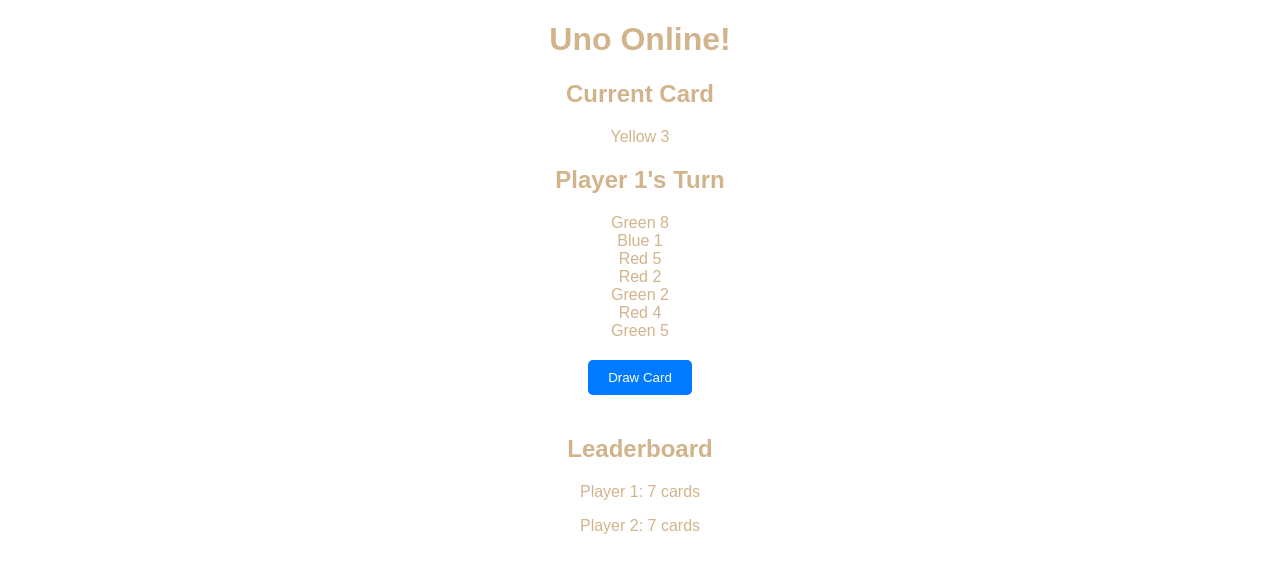
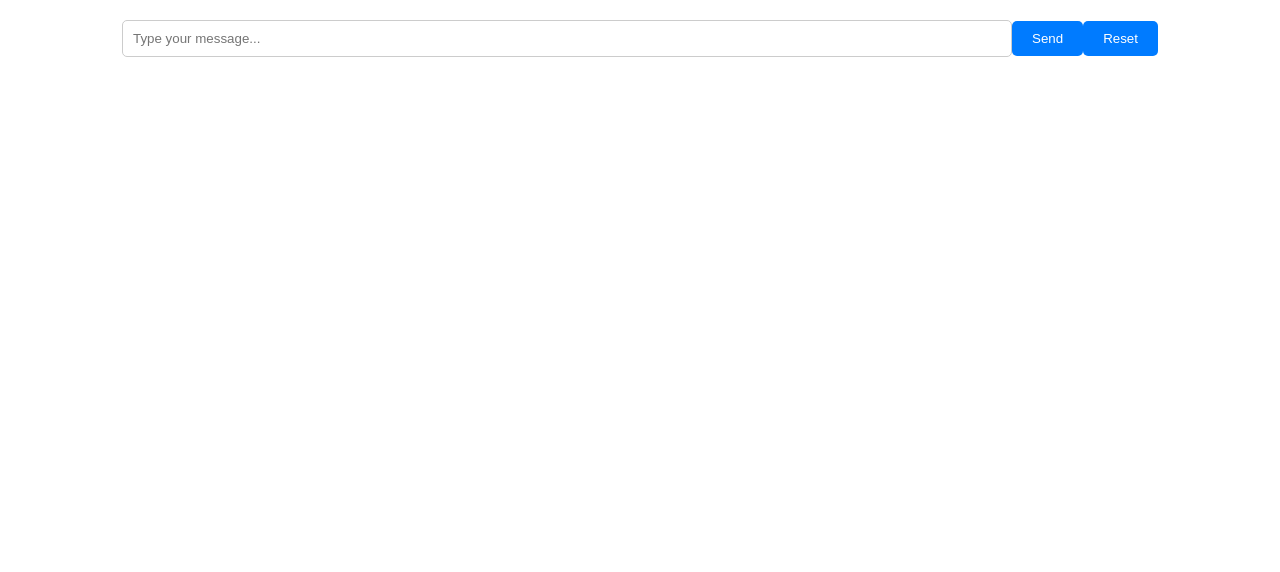
Before and after one commit to ea5583903/dad-chatbox, a React (Create React App) app: page / in a window 1280 px wide. Shown: the top 572 px of the page. Built offline with nearby package versions, Linux system fonts and the light colour scheme.

Commit message:
fix 2.00

```diff
--- a/src/App.js
+++ b/src/App.js
@@ -1,144 +1,82 @@
 import React, { useState } from 'react';
 import './App.css';
 
-const COLORS = ['Red', 'Green', 'Blue', 'Yellow'];
-const VALUES = ['0', '1', '2', '3', '4', '5', '6', '7', '8', '9', '+2'];
+function App() {
+  const [input, setInput] = useState('');
+  const [messages, setMessages] = useState([]);
+  const [lastJoke, setLastJoke] = useState(null); // Track the last joke
 
-function generateDeck() {
-  const deck = [];
-  COLORS.forEach((color) => {
-    VALUES.forEach((value) => {
-      deck.push({ color, value });
-      if (value !== '0') {
-        deck.push({ color, value }); // Each card (except 0) appears twice
-      }
-    });
-  });
-  return deck.sort(() => Math.random() - 0.5); // Shuffle the deck
-}
+  const handleSend = () => {
+    if (input.trim() === '') return;
 
-function App() {
-  const [deck, setDeck] = useState(generateDeck());
-  const [player1Hand, setPlayer1Hand] = useState(deck.slice(0, 7));
-  const [player2Hand, setPlayer2Hand] = useState(deck.slice(7, 14));
-  const [currentCard, setCurrentCard] = useState(deck[14]);
-  const [remainingDeck, setRemainingDeck] = useState(deck.slice(15));
-  const [currentPlayer, setCurrentPlayer] = useState(1); // 1 for Player 1, 2 for Player 2
-  const [usedMomResponses, setUsedMomResponses] = useState([]); // Track used Mom responses
+    // Add user message
+    const userMessage = { sender: 'You', text: input };
+    setMessages((prev) => [...prev, userMessage]);
 
-  const drawCard = () => {
-    if (remainingDeck.length === 0) {
-      alert('No more cards in the deck!');
-      return;
-    }
-    const newCard = remainingDeck[0];
-    if (currentPlayer === 1) {
-      setPlayer1Hand([...player1Hand, newCard]);
-    } else {
-      setPlayer2Hand([...player2Hand, newCard]);
-    }
-    setRemainingDeck(remainingDeck.slice(1));
+    // Generate dad response
+    const dadResponse = generateDadResponse(input);
+    const dadMessage = { sender: 'Dad', text: dadResponse };
+    setMessages((prev) => [...prev, dadMessage]);
+
+    setInput('');
   };
 
-  const playCard = (index) => {
-    if (currentPlayer === 1) {
-      const cardToPlay = player1Hand[index];
-      if (cardToPlay.color === currentCard.color || cardToPlay.value === currentCard.value) {
-        setCurrentCard(cardToPlay);
-        setPlayer1Hand(player1Hand.filter((_, i) => i !== index));
-        switchTurn();
-      } else {
-        alert('Invalid move! Card must match color or value.');
-      }
-    } else {
-      const cardToPlay = player2Hand[index];
-      if (cardToPlay.color === currentCard.color || cardToPlay.value === currentCard.value) {
-        setCurrentCard(cardToPlay);
-        setPlayer2Hand(player2Hand.filter((_, i) => i !== index));
-        switchTurn();
-      } else {
-        alert('Invalid move! Card must match color or value.');
-      }
-    }
+  const handleReset = () => {
+    setMessages([]); // Clear all messages
+    setInput(''); // Reset input field
+    setLastJoke(null); // Reset last joke
   };
 
-  const switchTurn = () => {
-    setCurrentPlayer(currentPlayer === 1 ? 2 : 1);
-  };
-
-  const generateMomResponse = () => {
-    const allResponses = [
-      "You're doing great, sweetie!",
-      "Don't forget to take breaks and rest.",
-      "I'm so proud of you!",
-      "Remember, you can achieve anything you set your mind to.",
-      "Always believe in yourself.",
-      "Keep your workspace tidy for better focus.",
-      "A good night's sleep is the key to productivity.",
-      "Don't forget to eat your vegetables!",
-      "Always be kind to others.",
-      "Stay organized and plan ahead.",
-      "Did you know? A baby kangaroo is called a joey.",
-      "Butterflies can taste with their feet.",
-      "The moon has moonquakes.",
-      "A group of kittens is called a kindle.",
-      "Tomatoes are fruits, not vegetables.",
-      "i HATE YOU!"
+  const generateDadResponse = (userInput) => {
+    const jokes = [
+      "I'm afraid for the calendar. Its days are numbered.",
+      "Why don't skeletons fight each other? They don't have the guts.",
+      "What do you call cheese that isn't yours? Nacho cheese.",
+      "Why couldn't the bicycle stand up by itself? It was two tired.",
+      "What did the ocean say to the beach? Nothing, it just waved.",
     ];
 
-    // Filter out used responses
-    const availableResponses = allResponses.filter(
-      (response) => !usedMomResponses.includes(response)
-    );
+    const advice = [
+      "Always remember to stay hydrated.",
+      "Don't forget to call your mom.",
+      "Take breaks while working to avoid burnout.",
+      "Be kind to others, it costs nothing.",
+      "Always look both ways before crossing the street.",
+    ];
 
-    if (availableResponses.length === 0) {
-      // Reset used responses if all have been used
-      setUsedMomResponses([]);
-      return "I've shared everything I know for now. Let's start over!";
+    // Randomly decide between joke or advice
+    const isJoke = Math.random() > 0.5;
+
+    if (isJoke) {
+      // Filter jokes to avoid repeating the last joke
+      const filteredJokes = jokes.filter((joke) => joke !== lastJoke);
+      const newJoke = filteredJokes[Math.floor(Math.random() * filteredJokes.length)];
+      setLastJoke(newJoke); // Update last joke
+      return newJoke;
+    } else {
+      // Return random advice
+      return advice[Math.floor(Math.random() * advice.length)];
     }
-
-    // Select a random response
-    const response =
-      availableResponses[Math.floor(Math.random() * availableResponses.length)];
-
-    // Add the response to the used list
-    setUsedMomResponses((prev) => [...prev, response]);
-
-    return response;
   };
 
   return (
     <div className="App">
-      <h1>Uno Online!</h1>
-      <div>
-        <h2>Current Card</h2>
-        <div id="current-card">
-          {currentCard.color} {currentCard.value}
-        </div>
+      <div className="chat-window">
+        {messages.map((message, index) => (
+          <div key={index} className={`message ${message.sender === 'You' ? 'user' : 'dad'}`}>
+            <strong>{message.sender}:</strong> {message.text}
+          </div>
+        ))}
       </div>
-      <div>
-        <h2>{currentPlayer === 1 ? "Player 1's Turn" : "Player 2's Turn"}</h2>
-        <div id="player-hand">
-          {(currentPlayer === 1 ? player1Hand : player2Hand).map((card, index) => (
-            <div
-              key={index}
-              className={`card ${card.color.toLowerCase()}`}
-              onClick={() => playCard(index)}
-            >
-              {card.color} {card.value}
-            </div>
-          ))}
-        </div>
-      </div>
-      <button onClick={drawCard} style={{ marginTop: '20px' }}>
-        Draw Card
-      </button>
-      <div style={{ marginTop: '40px' }}>
-        <h2>Leaderboard</h2>
-        <div>
-          <p>Player 1: {player1Hand.length} cards</p>
-          <p>Player 2: {player2Hand.length} cards</p>
-        </div>
+      <div className="input-area">
+        <input
+          type="text"
+          value={input}
+          onChange={(e) => setInput(e.target.value)}
+          placeholder="Type your message..."
+        />
+        <button onClick={handleSend}>Send</button>
+        <button onClick={handleReset}>Reset</button>
       </div>
     </div>
   );
```
